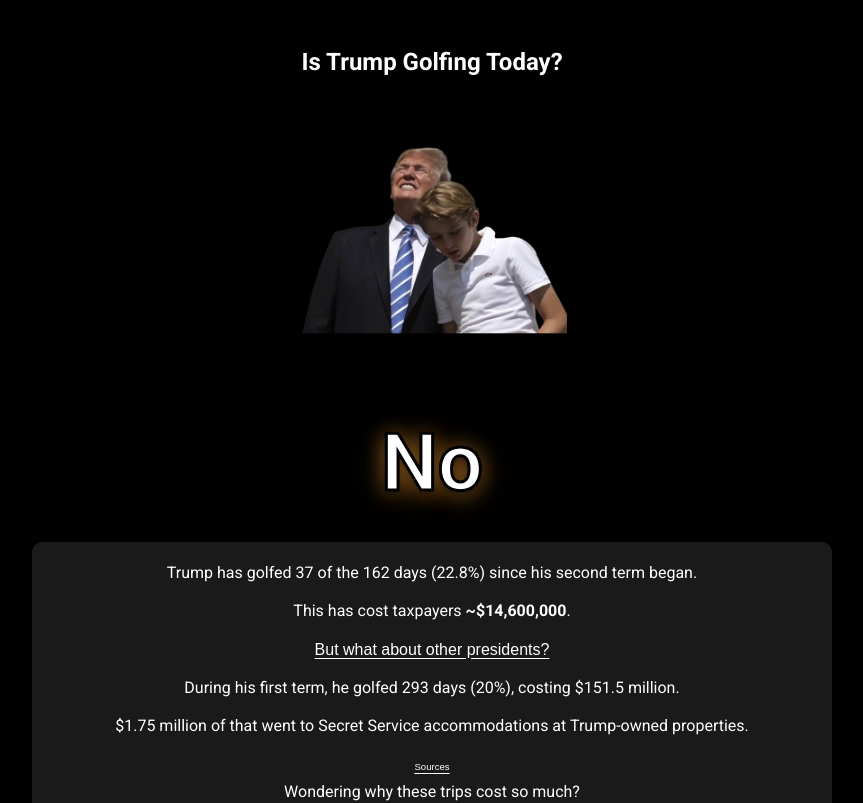
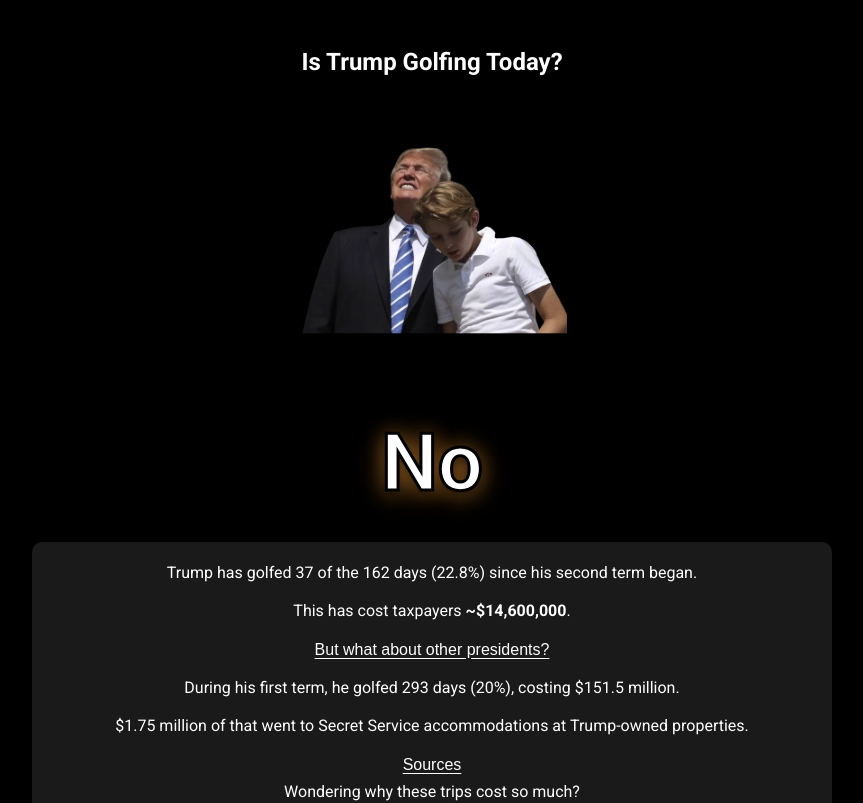
Before and after one commit to soyboi1312/istrumpgolfing.today, a Next.js app: page / in a window 1280 px wide. Shown: the top 803 px of the page, without its empty margins (208-1071 px from the left). Built offline with nearby package versions, Linux system fonts and the light colour scheme.

Commit message:
Add files via upload

```diff
--- a/styles/Home.module.css
+++ b/styles/Home.module.css
@@ -502,6 +502,7 @@
 
 .costInfoLink {
   color: #ffa500;
+  font-weight: normal;
   text-decoration: none;
 }
 
@@ -520,7 +521,7 @@
   border: none;
   color: #fff;
   cursor: pointer;
-  font-size: 0.6em;
+  font-size: 1em;
   border-radius: 4px;
   transition: all 0.2s ease;
   text-decoration: underline;
```
